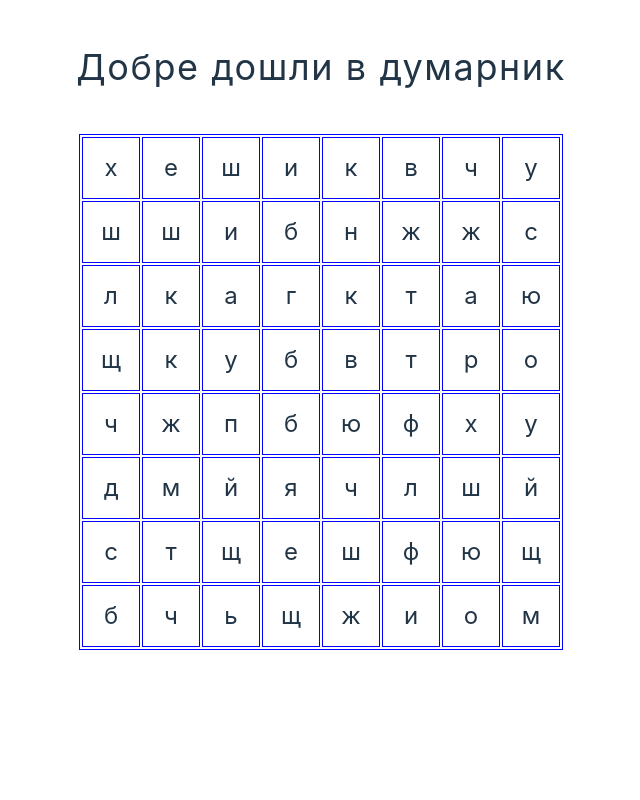
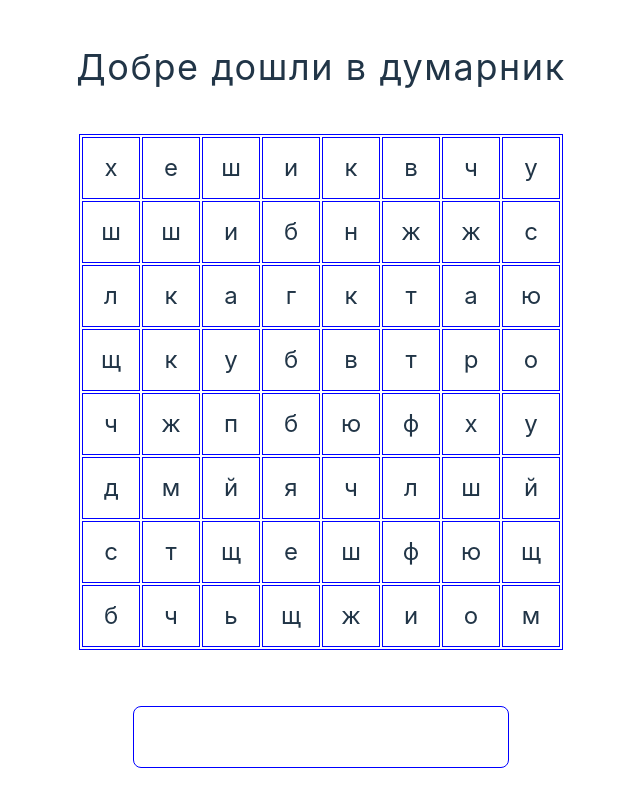
Before and after one commit to niki4etoo/Dumarnik, a React (Vite) app in the folder Dumarnik/: page / in a window 1280 px wide. Shown: the whole page, without its empty margins (319-959 px from the left). Built offline with nearby package versions, Linux system fonts and the light colour scheme.

Commit message:
added main user input field for entering words from the square

```diff
--- a/Dumarnik/src/App.tsx
+++ b/Dumarnik/src/App.tsx
@@ -1,6 +1,7 @@
 import './App.css'
 
 import Square from './components/Square'
+import MainInput from './components/UserInput/MainInput'
 
 function App() {
 
@@ -8,6 +9,7 @@ function App() {
     <>
       <div className='header'>Добре дошли в думарник</div>
       <Square />
+      <MainInput />
     </>
   )
 }
--- /dev/null
+++ b/Dumarnik/src/components/UserInput/MainInput.tsx
@@ -0,0 +1,15 @@
+import './maininput.css'
+
+const MainInput = () => {
+
+    return (
+        <div className="userInput">
+            <form>
+                <input id="mainInput" className="inputActive"></input>
+            </form>
+        </div>
+    )
+
+}
+
+export default MainInput
--- /dev/null
+++ b/Dumarnik/src/components/UserInput/maininput.css
@@ -0,0 +1,22 @@
+.userInput {
+    display: flex;
+    justify-content: center;
+    align-items: center;
+
+    padding: 2vh;
+}
+
+.inputActive {
+    border-radius: 0.5rem;
+    border: 1px solid blue;
+
+    padding: 1rem 2rem;
+    font-size: 1.5rem;
+}
+
+.inputActive:focus {
+    outline: none;
+    text-align: center;
+
+
+}
```
